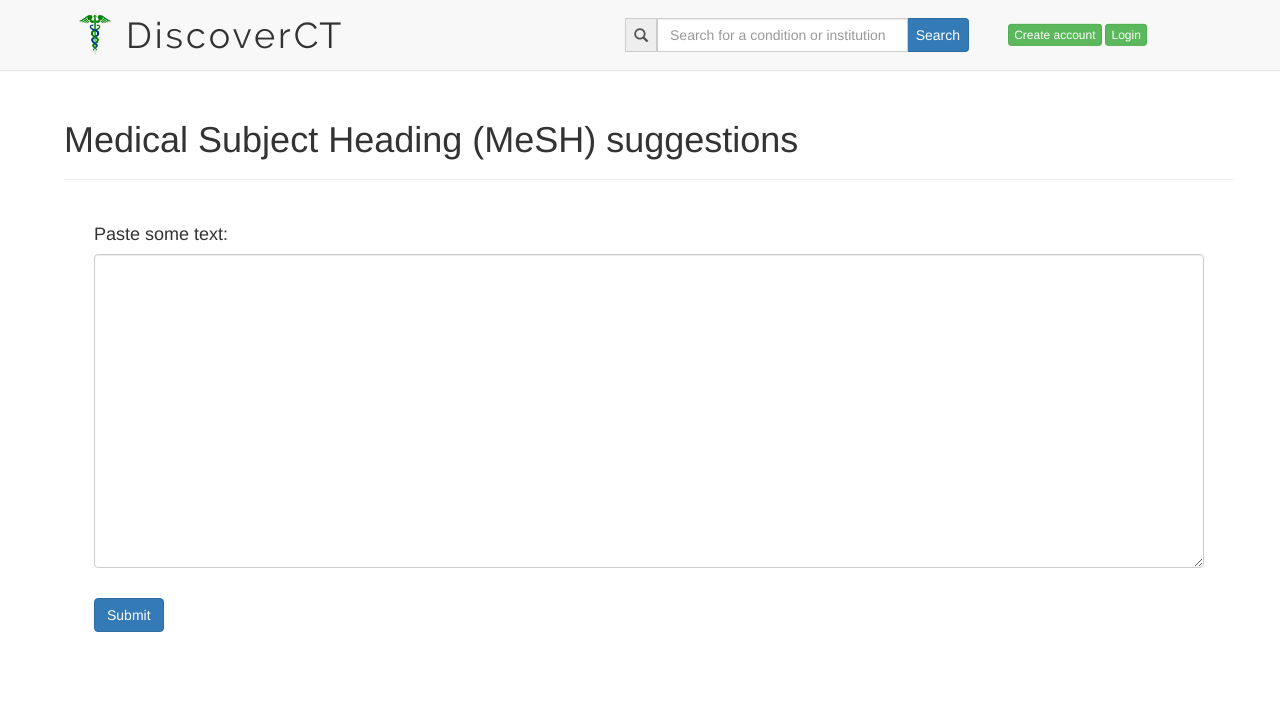
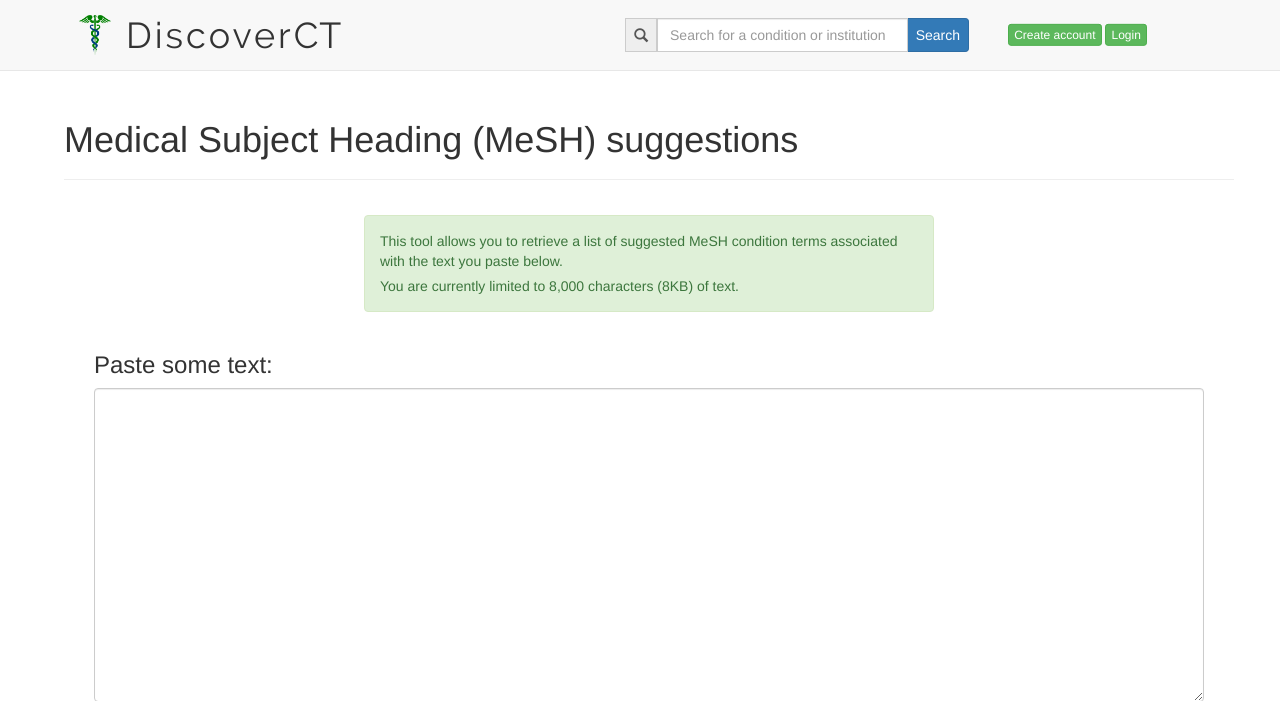
Before and after one commit to jasonost/clinicaltrials, a Python web app: template ctapp/templates/mesh_suggest.html in a window 1280 px wide. Shown: the top 701 px of the page. Run offline with Jinja, Linux system fonts and the light colour scheme; the template is opened without the code that fills it, so the values that code supplies are empty; some libraries are stand-ins or nearby versions.

Commit message:
Info updates
Explanatory text on tools and MeSH suggestion page

```diff
--- a/ctapp/templates/mesh_suggest.html
+++ b/ctapp/templates/mesh_suggest.html
@@ -7,8 +7,12 @@
     </div>
   </header>
   <section class='container'>
+    <div class="row alert alert-success col-xs-12 col-sm-offset-2 col-sm-8 col-md-offset-3 col-md-6">
+      <p>This tool allows you to retrieve a list of suggested MeSH condition terms associated with the text you paste below.</p>
+      <p>You are currently limited to 8,000 characters (8KB) of text.</p>
+    </div>
     <div class='col-xs-12 col-sm-12 col-md-12'>
-      <h4>Paste some text:</h4>
+      <h3>Paste some text:</h3>
       <div class="form-group">
         <textarea class="form-control" rows="15" id="mesh-text"></textarea>
         <p>&nbsp;</p>
--- a/ctapp/templates/tools.html
+++ b/ctapp/templates/tools.html
@@ -7,6 +7,10 @@
     </div>
   </header>
   <section class='container'>
+    <div class="row alert alert-success col-xs-12 col-sm-offset-2 col-sm-8 col-md-offset-3 col-md-6">
+      <p>These tools are <strong>advanced features</strong> of DiscoverCT, and provide trial investigators and other experts the ability to structure trial data.</p>
+      <p>If you are a patient, you may just want to search for trials associated with a particular condition or institution using the search box above.</p>
+    </div>
     <div class='col-xs-12 col-sm-offset-2 col-sm-10 col-md-offset-2 col-md-10'>
       <h2>Select a tool:</h2>
     </div>
```
